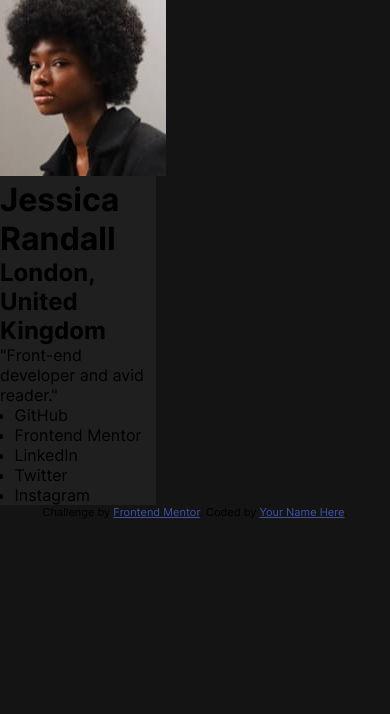
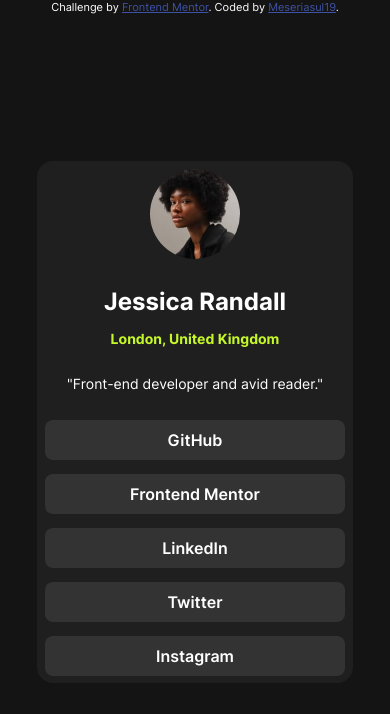
Before and after one commit to Meseriasul19/social-links-profile, a plain HTML site: page index.html in a window 390 px wide. Drawn offline with Linux system fonts and the light colour scheme.

Commit message:
Responsive design for desktop completed

```diff
--- a/index.html
+++ b/index.html
@@ -20,26 +20,20 @@
 
   <main class="container">
 
-    <div>
-      <img src="./assets/images/avatar-jessica.jpeg" alt="avatar">
-    </div>
+    <img class="avatar" src="./assets/images/avatar-jessica.jpeg" alt="avatar">
 
-    <div>
-      <h1>Jessica Randall</h1>
-      <h2>London, United Kingdom</h2>
-    </div>
+    <h1 class="name">Jessica Randall</h1>
+    <h2 class="location">London, United Kingdom</h2>
 
-    <div>
-      <p>"Front-end developer and avid reader."</p>
-    </div>
+    <p class="description">"Front-end developer and avid reader."</p>
 
-    <div>
+    <div class="social">
       <ul>
-        <li>GitHub</li>
-        <li>Frontend Mentor</li>
-        <li>LinkedIn</li>
-        <li>Twitter</li>
-        <li>Instagram</li>
+        <a href="#"><li>GitHub</li></a>
+        <a href="#"><li>Frontend Mentor</li></a>
+        <a href="#"><li>LinkedIn</li></a>
+        <a href="#"><li>Twitter</li></a>
+        <a href="#"><li>Instagram</li></a>
       </ul>
     </div>
 
@@ -47,7 +41,7 @@
 
   <div class="attribution">
     Challenge by <a href="https://www.frontendmentor.io?ref=challenge" target="_blank">Frontend Mentor</a>.
-    Coded by <a href="#">Your Name Here</a>.
+    Coded by <a href="#">Meseriasul19</a>.
   </div>
 </body>
 </html>
--- a/style.css
+++ b/style.css
@@ -6,20 +6,98 @@
 * {
     margin: 0;
     padding: 0;
+    box-sizing: border-box;
 }
 
 body {
     background-color: hsl(0, 0%, 8%);
     font-family: Inter;
+
+    min-height: 100vh;
+    display: flex;
+    justify-content: center;
+    align-items: center;
 }
 
 .container {
-    background-color: hsl(0, 0%, 12%);
+    background-color:hsl(0, 0%, 12%);
 
+    position: absolute;
     display: flex;
     flex-direction: column;
-    justify-content: center;
     align-items: center;
+    gap:14px;
 
-    width: 40%;
+    border-radius: 16px;
+    padding: 2%;
 }
+
+.avatar {
+    border-radius: 50%;
+    height: 30%;
+    width: 30%;
+}
+
+.co {
+    display:flex;
+    flex-direction: column;
+    align-items: center;
+    gap:14px;
+}
+
+.name{
+    font-size: 24px;
+    font-weight: 700;
+    color: white;
+    margin-top: 14px;
+}
+
+.location{
+    font-size: 14px;
+    font-weight: 700;
+    color: hsl(75, 94%, 57%);
+    margin-bottom: 14px;
+}
+
+.description {
+    font-size: 14px;
+    font-weight: 400;
+    color:  white;
+    margin-bottom: 14px;
+}
+
+.social ul{
+    display:flex;
+    flex-direction: column;
+    align-items: center;
+    text-align:center;
+    gap:14px;
+
+    list-style-type: none;
+}
+
+.social li {
+    background-color:  hsl(0, 0%, 20%);
+    font-weight: 600;
+    width: 300px;
+    height: 40px;
+    border-radius:8px;
+
+    padding:10px;
+
+}
+
+.social a{
+    text-decoration: none;
+    color: white;
+}
+
+.social a li:hover {
+    background-color: hsl(75, 94%, 57%);
+    color:hsl(0, 0%, 12%);
+}
+
+.attribution {
+    margin-bottom: auto;
+    color: white;
+}
```
